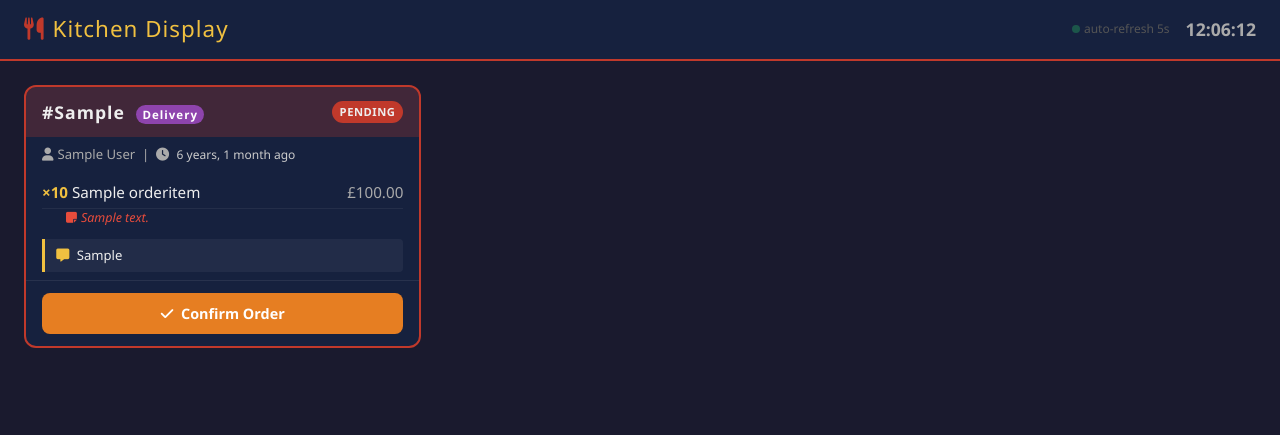
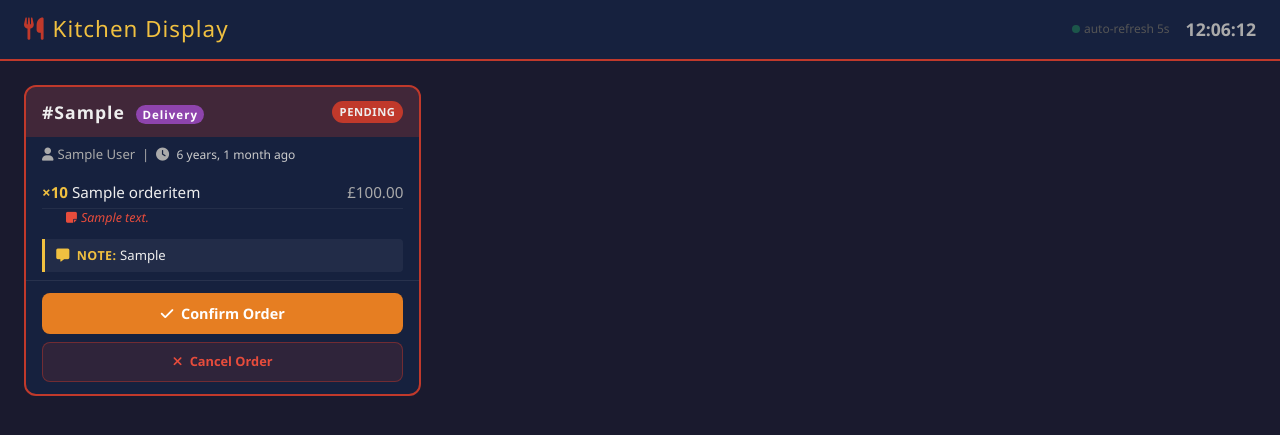
Before and after one commit to unqe/Chinese-project, a Django app: page /orders/kitchen/ in a window 1280 px wide. Shown: the top 435 px of the page. Run offline with Django 4.2, Linux system fonts and the light colour scheme; a user stored in the database is signed in; tables that the repository leaves empty hold one stand-in row (values such as "Sample post").

Commit message:
feat: kitchen display - cancel order button, improve special notes visibility

```diff
--- a/orders/urls.py
+++ b/orders/urls.py
@@ -25,4 +25,5 @@ urlpatterns = [
     path("kitchen/", views.kitchen_display, name="kitchen_display"),
     path("kitchen/partial/", views.kitchen_orders_partial, name="kitchen_partial"),
     path("kitchen/update/<str:reference>/", views.kitchen_update_status, name="kitchen_update_status"),
+    path("kitchen/cancel/<str:reference>/", views.kitchen_cancel_order, name="kitchen_cancel_order"),
 ]
--- a/orders/views.py
+++ b/orders/views.py
@@ -589,6 +589,18 @@ def kitchen_update_status(request, reference):
 
 
 @staff_member_required
+@require_POST
+def kitchen_cancel_order(request, reference):
+    """AJAX endpoint — cancel an order from the kitchen display."""
+    order = get_object_or_404(Order, reference=reference)
+    if order.status not in (Order.STATUS_COMPLETED, Order.STATUS_CANCELLED):
+        order.status = Order.STATUS_CANCELLED
+        order.save(update_fields=["status"])
+        return JsonResponse({"ok": True})
+    return JsonResponse({"ok": False, "error": "Order cannot be cancelled"}, status=400)
+
+
+@staff_member_required
 def kitchen_orders_partial(request):
     """Returns only the order-cards HTML fragment for AJAX polling.
     Called every 5 s by the kitchen display JS to update the grid
--- a/templates/orders/kitchen_display.html
+++ b/templates/orders/kitchen_display.html
@@ -138,6 +138,21 @@
         .btn-prepare  { background: #f39c12; color: #000; }
         .btn-ready    { background: #27ae60; color: #fff; }
         .btn-complete { background: #2980b9; color: #fff; }
+        .btn-cancel-order {
+            background: rgba(192,57,43,0.12);
+            color: #e74c3c;
+            border: 1.5px solid rgba(192,57,43,0.4);
+            font-size: 0.8rem;
+        }
+        .btn-cancel-order:hover { background: rgba(192,57,43,0.25); color: #ff6b5b; }
+        .btn-cancel-order {
+            background: rgba(192,57,43,0.15);
+            color: #e74c3c;
+            border: 1.5px solid rgba(192,57,43,0.45);
+            font-size: 0.8rem;
+            font-weight: 600;
+        }
+        .btn-cancel-order:hover { background: rgba(192,57,43,0.3); color: #ff6b5b; }
 
         .kds-empty {
             text-align: center;
@@ -234,11 +249,13 @@
             {% if order.special_instructions %}
             <div class="order-special">
                 <i class="fas fa-comment-alt me-1" style="color:#f0c040;"></i>
+                <strong style="font-size:0.78rem;text-transform:uppercase;letter-spacing:.04em;color:#f0c040;">Note:</strong>
                 {{ order.special_instructions }}
             </div>
             {% endif %}
 
             <div class="order-card-footer">
+                <div style="display:flex;gap:.5rem;flex-direction:column;">
                 {% if order.status == 'pending' %}
                     <button class="btn-advance btn-confirm" onclick="advanceOrder('{{ order.reference }}', this)">
                         <i class="fas fa-check me-1"></i> Confirm Order
@@ -256,6 +273,10 @@
                         <i class="fas fa-flag-checkered me-1"></i> Complete
                     </button>
                 {% endif %}
+                <button class="btn-advance btn-cancel-order" onclick="cancelOrder('{{ order.reference }}', this)">
+                    <i class="fas fa-times me-1"></i> Cancel Order
+                </button>
+                </div>
             </div>
         </div>
         {% endfor %}
@@ -316,6 +337,57 @@ function getCsrfToken() {
     return '';
 }
 
+function cancelOrder(reference, btn) {
+    if (!confirm('Cancel order ' + reference + '? This cannot be undone.')) return;
+    btn.disabled = true;
+    btn.innerHTML = '<i class="fas fa-spinner fa-spin me-1"></i> Cancelling…';
+    fetch(`/orders/kitchen/cancel/${reference}/`, {
+        method: 'POST',
+        headers: {
+            'X-CSRFToken': getCsrfToken(),
+            'X-Requested-With': 'XMLHttpRequest',
+        },
+    })
+    .then(r => r.json())
+    .then(data => {
+        if (data.ok) {
+            clearInterval(refreshTimer);
+            pollOrders();
+            refreshTimer = setInterval(pollOrders, 5000);
+        } else {
+            btn.disabled = false;
+            btn.innerHTML = '<i class="fas fa-times me-1"></i> Cancel Order';
+            alert('Could not cancel: ' + (data.error || 'unknown error'));
+        }
+    })
+    .catch(() => {
+        btn.disabled = false;
+        btn.innerHTML = '<i class="fas fa-times me-1"></i> Cancel Order';
+    });
+}
+
+function cancelOrder(reference, btn) {
+    if (!confirm('Cancel order ' + reference + '? This removes it from the display.')) return;
+    btn.disabled = true;
+    btn.innerHTML = '<i class="fas fa-spinner fa-spin me-1"></i> Cancelling…';
+    fetch('/orders/kitchen/cancel/' + reference + '/', {
+        method: 'POST',
+        headers: { 'X-CSRFToken': getCsrfToken(), 'X-Requested-With': 'XMLHttpRequest' },
+    })
+    .then(r => r.json())
+    .then(data => {
+        if (data.ok) {
+            clearInterval(refreshTimer);
+            pollOrders();
+            refreshTimer = setInterval(pollOrders, 5000);
+        } else {
+            btn.disabled = false;
+            btn.innerHTML = '<i class="fas fa-times me-1"></i> Cancel Order';
+        }
+    })
+    .catch(() => { btn.disabled = false; btn.innerHTML = '<i class="fas fa-times me-1"></i> Cancel Order'; });
+}
+
 function advanceOrder(reference, btn) {
     btn.disabled = true;
     btn.innerHTML = '<i class="fas fa-spinner fa-spin me-1"></i> Updating…';
--- a/templates/orders/kitchen_partial.html
+++ b/templates/orders/kitchen_partial.html
@@ -44,11 +44,13 @@ via AJAX to update the order grid without a full page reload.
         {% if order.special_instructions %}
         <div class="order-special">
             <i class="fas fa-comment-alt me-1" style="color:#f0c040;"></i>
+            <strong style="font-size:0.78rem;text-transform:uppercase;letter-spacing:.04em;color:#f0c040;">Note:</strong>
             {{ order.special_instructions }}
         </div>
         {% endif %}
 
         <div class="order-card-footer">
+            <div style="display:flex;gap:.5rem;flex-direction:column;">
             {% if order.status == 'pending' %}
                 <button class="btn-advance btn-confirm" onclick="advanceOrder('{{ order.reference }}', this)">
                     <i class="fas fa-check me-1"></i> Confirm Order
@@ -66,6 +68,10 @@ via AJAX to update the order grid without a full page reload.
                     <i class="fas fa-flag-checkered me-1"></i> Complete
                 </button>
             {% endif %}
+            <button class="btn-advance btn-cancel-order" onclick="cancelOrder('{{ order.reference }}', this)">
+                <i class="fas fa-times me-1"></i> Cancel Order
+            </button>
+            </div>
         </div>
     </div>
     {% endfor %}
```
